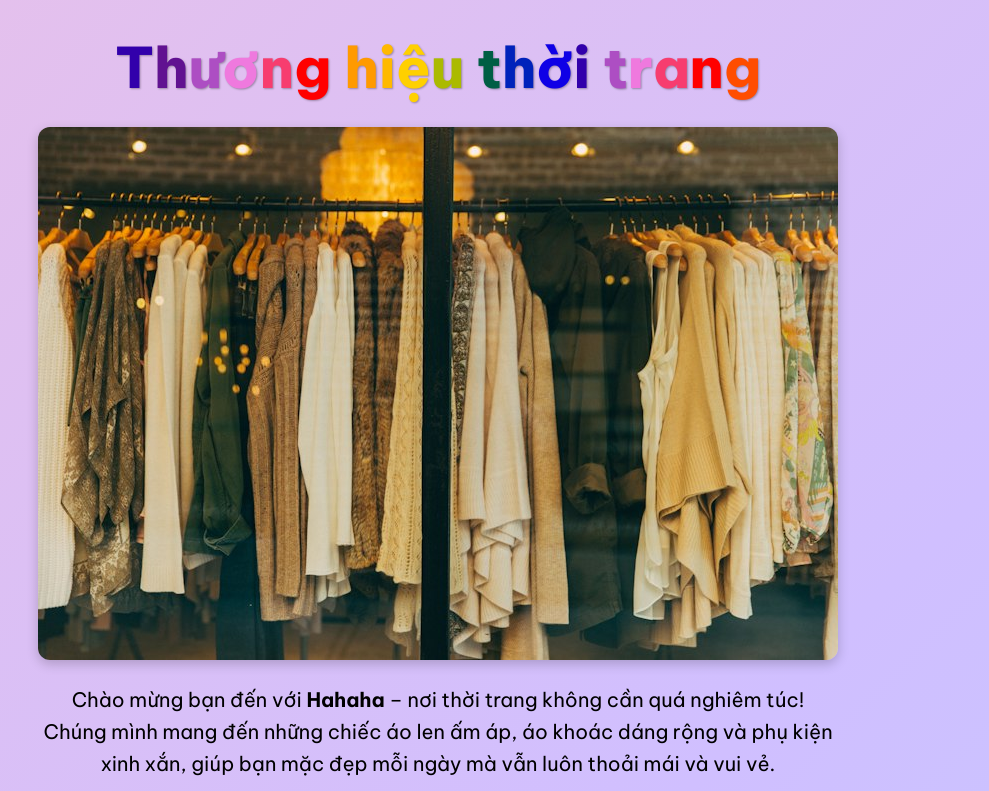
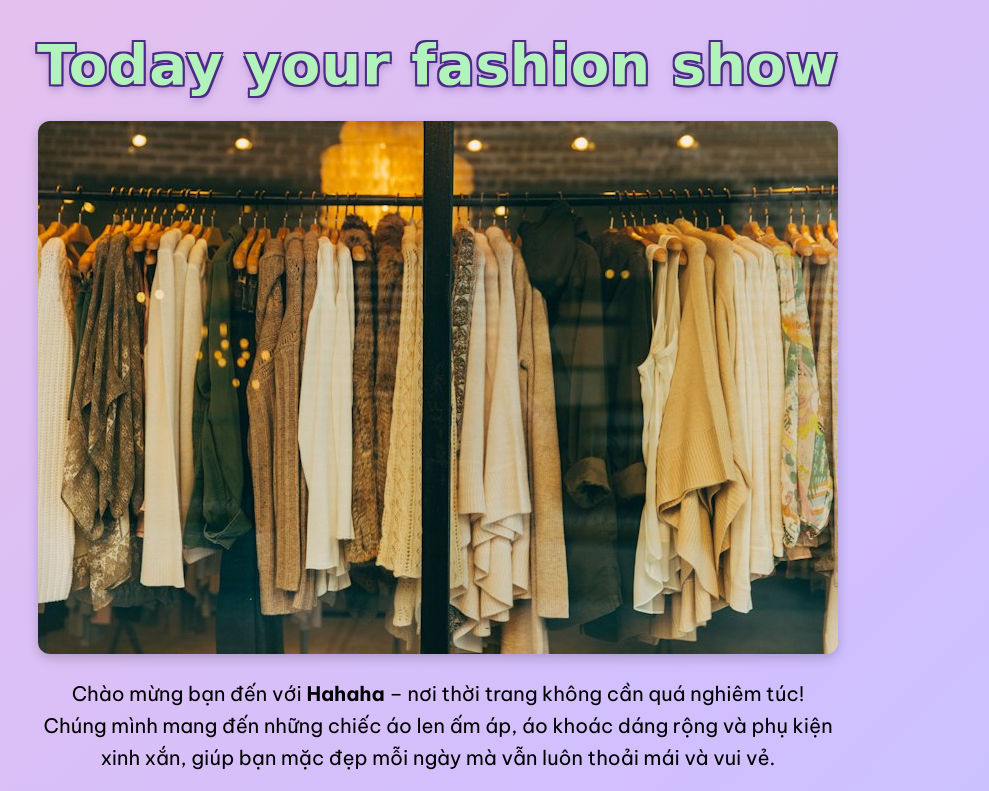
Before and after one commit to HwGi4ng/Web_html, a plain HTML site: page index.html in a window 1280 px wide. Shown: the top 791 px of the page, without its empty margins (202-1191 px from the left). Drawn offline with Linux system fonts and the light colour scheme; a web font is replaced by a local one.

Commit message:
Rename heading to 'Today your fashion show' with Sniglet font and pastel color shift
Replace per-letter rainbow effect with a title color that cycles through
pastel complements of the animated background, outlined for contrast.

Co-Authored-By: Claude Opus 5.5 <noreply@anthropic.com>

```diff
--- a/index.html
+++ b/index.html
@@ -6,13 +6,13 @@
 <title>Hahaha</title>
 <link rel="preconnect" href="https://fonts.googleapis.com">
 <link rel="preconnect" href="https://fonts.gstatic.com" crossorigin>
-<link href="https://fonts.googleapis.com/css2?family=Be+Vietnam+Pro:wght@400;700;800&display=swap" rel="stylesheet">
+<link href="https://fonts.googleapis.com/css2?family=Be+Vietnam+Pro:wght@400;700;800&family=Sniglet:wght@800&display=swap" rel="stylesheet">
 <link rel="stylesheet" href="style.css">
 <script src="script.js" defer></script>
 </head>
 <body>
 
-<h1 class="rainbow">Thương hiệu thời trang</h1>
+<h1 class="site-title">Today your fashion show</h1>
 <main class="intro">
   <img src="images/cua-hang.jpg" alt="Giá treo áo len và áo khoác tông màu be, nâu">
   <p>Chào mừng bạn đến với <strong>Hahaha</strong> – nơi thời trang không cần quá nghiêm túc!
@@ -32,18 +32,6 @@
   Made with <span class="heart">❤</span> by Hahaha · © 2026
 </footer>
 
-<script>
-  // Tách tiêu đề thành từng chữ cái, mỗi chữ bọc trong 1 thẻ <span>
-  const title = document.querySelector(".rainbow");
-  const letters = [...title.textContent];
-  title.innerHTML = "";
-  letters.forEach((letter, i) => {
-    const span = document.createElement("span");
-    span.textContent = letter;
-    span.style.setProperty("--i", i); // số thứ tự chữ, dùng để lệch màu
-    title.appendChild(span);
-  });
-</script>
 
 </body>
 </html>
--- a/style.css
+++ b/style.css
@@ -9,7 +9,6 @@ body {
 }
 
 h1 {
-  color: white;
   text-align: center;
   font-size: clamp(32px, 7vw, 56px); /* chữ to trên máy tính, tự nhỏ lại trên điện thoại */
   font-weight: 800;
@@ -19,27 +18,6 @@ h1 {
 
 p {
   font-size: 20px;
-}
-
-/* Tiêu đề cầu vồng: mỗi chữ 1 màu, màu chạy liên tục */
-.rainbow span {
-  display: inline-block;
-  white-space: pre; /* giữ khoảng trắng giữa các từ */
-  animation: rainbow 3s linear infinite;
-  /* mỗi chữ lệch nhau 0.2s nên chữ cạnh nhau có màu khác nhau */
-  animation-delay: calc(var(--i) * -0.2s);
-  text-shadow: 1px 1px 2px rgba(0, 0, 0, 0.3);
-}
-
-@keyframes rainbow {
-  0%     { color: red; }
-  14.3%  { color: orange; }
-  28.6%  { color: gold; }
-  42.9%  { color: green; }
-  57.1%  { color: blue; }
-  71.4%  { color: indigo; }
-  85.7%  { color: violet; }
-  100%   { color: red; }
 }
 
 
@@ -217,3 +195,36 @@ p {
     transform: none;
   }
 }
+
+
+/* ===== Tiêu đề "Today your fashion show" ===== */
+.site-title {
+  font-family: "Sniglet", cursive; /* font tròn trịa dễ thương (Google Fonts) */
+  font-weight: 800;
+  letter-spacing: 1px;
+  /* Viền chữ màu tím đậm để chữ pastel vẫn nổi trên nền pastel */
+  text-shadow:
+    -2px -2px 0 #4c2a85,
+     2px -2px 0 #4c2a85,
+    -2px  2px 0 #4c2a85,
+     2px  2px 0 #4c2a85,
+     0    4px 8px rgba(76, 42, 133, 0.4);
+  /* Màu chữ đổi theo nền: cùng chu kỳ 20s với bg-move,
+     luôn là màu pastel đối (bù) với màu nền lúc đó */
+  animation: title-color 20s ease infinite;
+}
+
+@keyframes title-color {
+  0%   { color: #ffd8a8; } /* nền xanh dương nhạt -> chữ cam đào */
+  25%  { color: #b2f2bb; } /* nền hồng            -> chữ xanh bạc hà */
+  50%  { color: #fff3bf; } /* nền tím nhạt         -> chữ vàng kem */
+  75%  { color: #b2f2bb; } /* nền hồng            -> chữ xanh bạc hà */
+  100% { color: #ffd8a8; } /* quay lại xanh dương -> cam đào */
+}
+
+@media (prefers-reduced-motion: reduce) {
+  .site-title {
+    animation: none;
+    color: #ffd8a8;
+  }
+}
```
